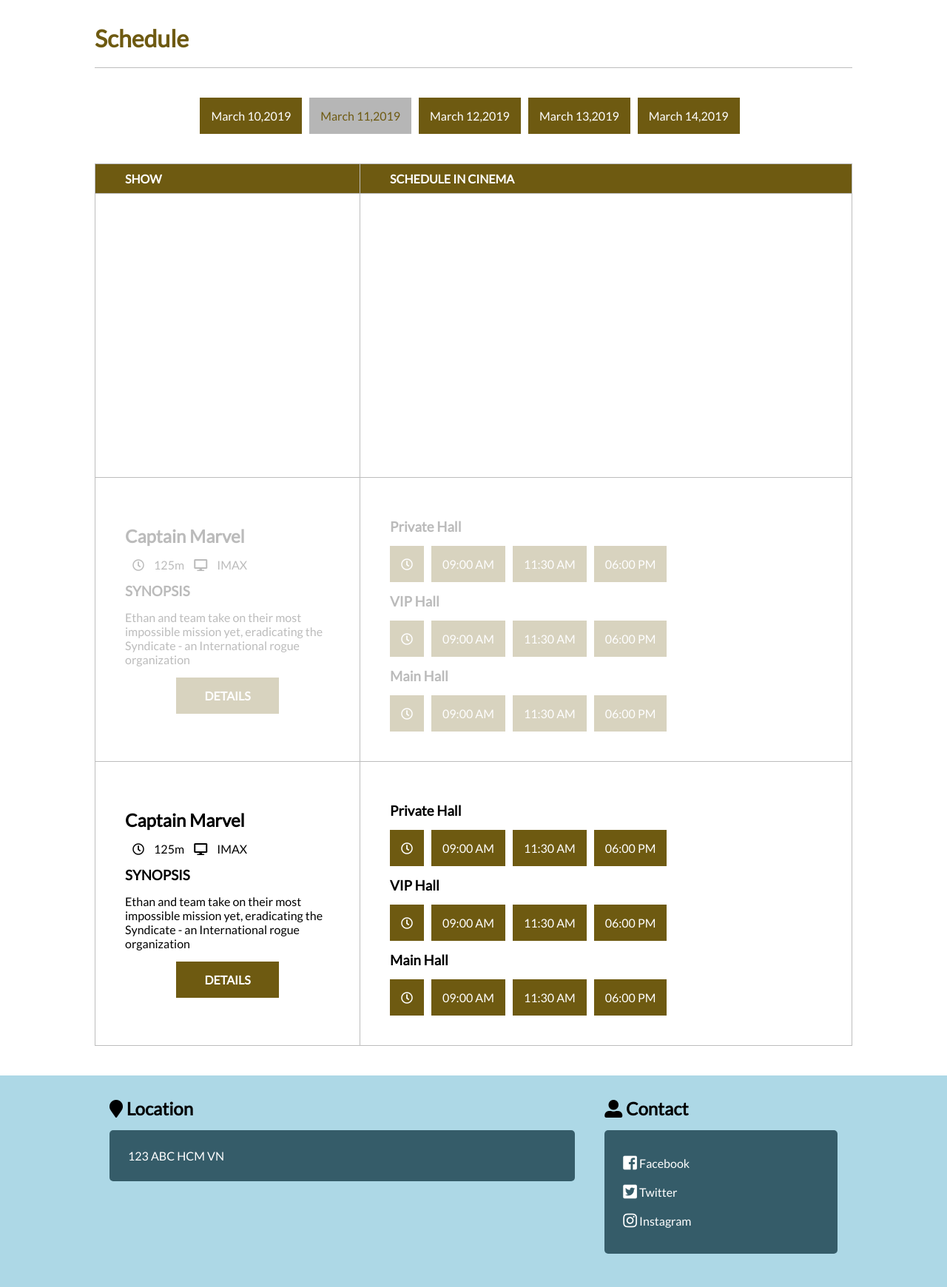
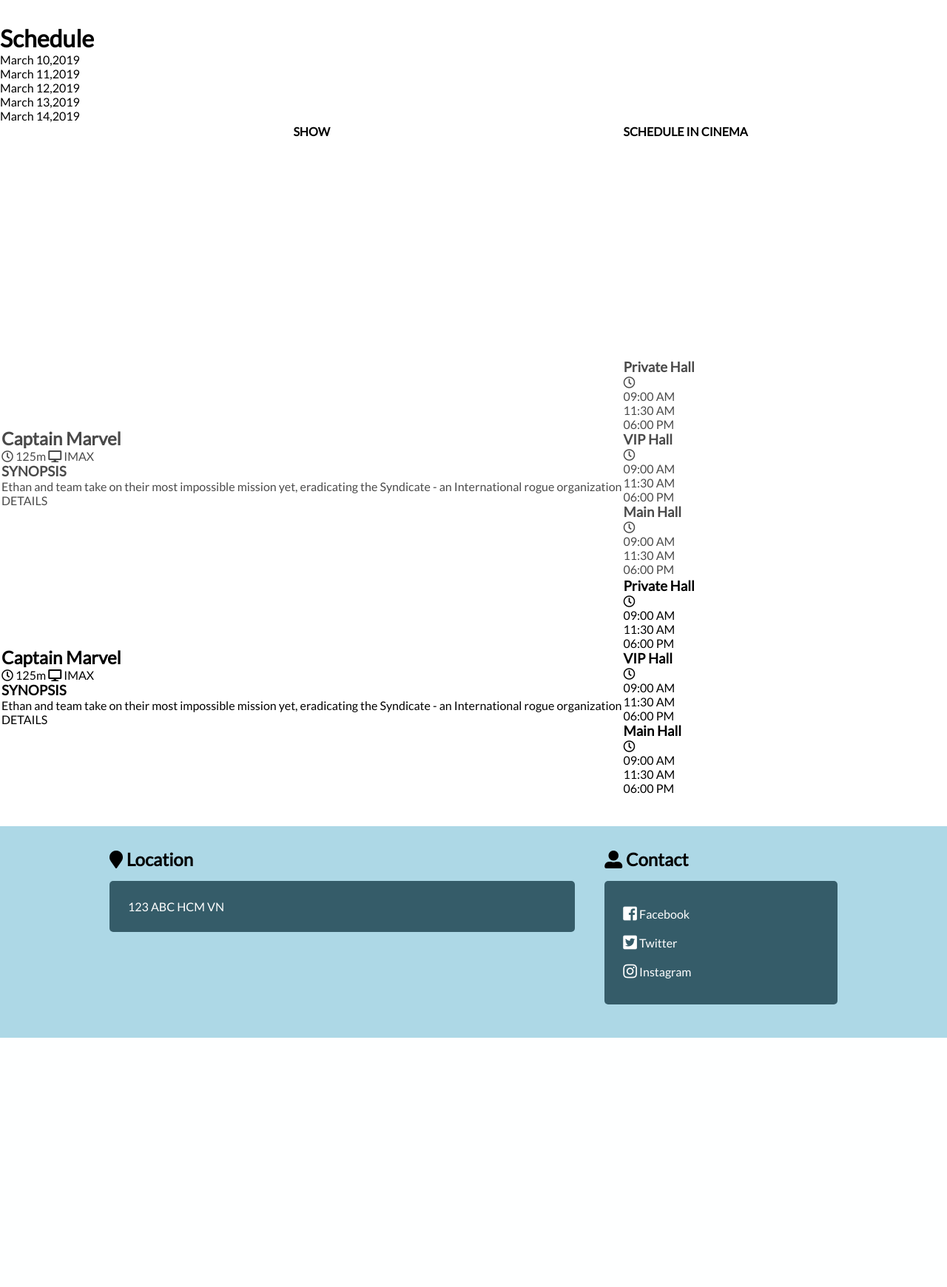
Before and after one commit to HienNguyen-git/booking-movie-final, a PHP site: page /Cinema-Reservation/schedule.php in a window 1280 px wide. Shown: the part 160-1900 px from the top of the page at 74% size. After the commit the page ends 1563 px from the top, so only its background shows below. Run offline with PHP 8.4, Linux system fonts and the light colour scheme.

Commit message:
Remove some unnecessary style in css

```diff
--- a/style/styles.css
+++ b/style/styles.css
@@ -668,159 +573,6 @@
   width: 30%;
   height: 42px;
   margin: 5px 0;
-}
-
-/* Schedule Styling */
-
-.schedule-section {
-  width: 80%;
-  margin: 0 auto;
-}
-
-.schedule-section > h1 {
-  padding: 0 0 20px 0;
-  margin: 0 0 40px 0;
-  border-bottom: 1px solid #bdbdbd;
-  color: #6e5a11;
-}
-
-.schedule-dates {
-  display: flex;
-  justify-content: center;
-  margin: 40px 0;
-}
-
-.schedule-item {
-  padding: 15px;
-  background-color: #6e5a11;
-  margin-right: 10px;
-  color: #fff;
-  cursor: pointer;
-  transition: all 0.5s ease;
-}
-
-.schedule-item:hover {
-  background-color: #b6b6b6;
-  color: #6e5a11;
-}
-
-.schedule-item-selected {
-  color: #6e5a11;
-  background-color: #b6b6b6;
-  cursor: auto;
-}
-
-.schedule-table table {
-  text-align: left;
-  border-collapse: collapse;
-}
-
-.schedule-table table tr th {
-  padding: 10px 0 10px 40px;
-  background-color: #6e5a11;
-  border: 1px solid #b6b6b6;
-  color: #fff;
-}
-
-.schedule-table table tr th:first-child {
-  width: 35%;
-  border-right: 1px solid #bdbdbd;
-}
-
-.schedule-table table tr td {
-  padding: 40px;
-  border: 1px solid #bdbdbd;
-}
-
-.schedule-table table tr td > h2 {
-  margin: 0 0 15px 0px;
-}
-
-.schedule-table table tr td > h3 {
-  margin: 15px 0px;
-}
-
-.schedule-table table tr td > p {
-  margin: 0 0 15px 0px;
-}
-
-.schedule-table table tr td > i {
-  margin: 0 10px;
-}
-
-.schedule-table table tr td > .schedule-item {
-  width: 50%;
-  margin: 0 auto;
-  text-align: center;
-  font-weight: bold;
-}
-
-.hall-type > h3 {
-  margin: 15px 0;
-}
-
-.hall-type > div {
-  display: flex;
-  justify-content: left;
-}
-
-.hall-type > div .schedule-item {
-  cursor: auto;
-}
-
-/* Contact Us Styling */
-
-#gmap_canvas {
-  width: 100%;
-  height: 400px;
-}
-
-.contact-us-container {
-  display: grid;
-  grid-gap: 25px;
-  grid-template-areas: "contact-form contact-form contact-info";
-  margin: 30px 15%;
-}
-
-.contact-us-section {
-  overflow: hidden;
-}
-
-.contact-us-section h1 {
-  padding: 20px 0;
-  border-bottom: #4e4e4e solid 1px;
-  margin-bottom: 20px;
-}
-
-.contact-us-section1 {
-  grid-area: contact-form;
-}
-
-.contact-us-section1 form * {
-  padding: 10px;
-  margin: 10px 0;
-}
-
-.contact-us-section1 form *:not(button) {
-  border: #6e5a11 1px solid;
-}
-
-.contact-us-section1 form button {
-  background-color: #6e5a11;
-  color: #b6b6b6;
-  border: none;
-  cursor: pointer;
-}
-
-.contact-us-section2 {
-  grid-area: contact-info;
-}
-
-.contact-us-section2 h3 {
-  color: #4e4e4e;
-  border-bottom: #6e5a11 solid 1px;
-  padding: 10px 0;
-  margin-bottom: 10px;
 }
 
 /* Admin Panel Styling */
```
Also changed, not shown: other parts of style/styles.css (+0 -95 lines).
